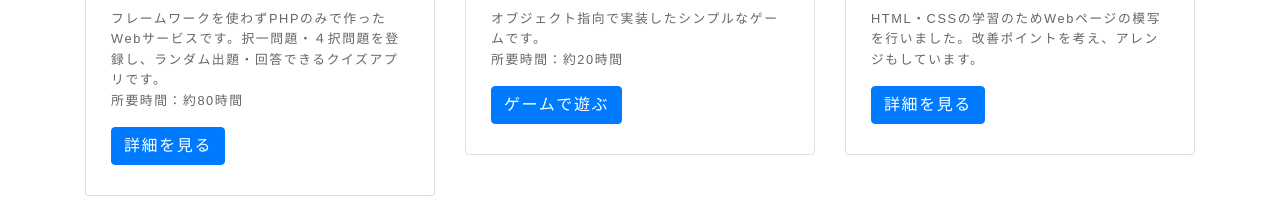
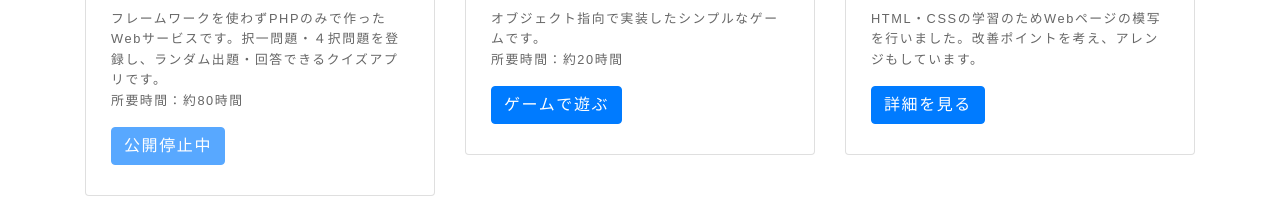
Before and after one commit to oaxisstudio/MyPortfolio, a website: page docs/index.html in a window 1280 px wide. Shown: the part 1226-1439 px from the top of the page. Drawn offline with nearby package versions, Linux system fonts and the light colour scheme; a web font is replaced by a local one.

Commit message:
WORKS公開一時停止

```diff
--- a/docs/index.html
+++ b/docs/index.html
@@ -62,7 +62,7 @@
               <p class="card-text">フレームワークを使わずPHPのみで作ったWebサービスです。択一問題・４択問題を登録し、ランダム出題・回答できるクイズアプリです。<br>
                 所要時間：約80時間
               </p>
-              <a href="http://3.114.143.203/examin/" class="btn btn-primary" target="_blank">詳細を見る</a>
+              <a href="http://3.114.143.203/examin/" class="btn btn-primary disabled" target="_blank">公開停止中</a>
             </div>
           </div>
         </div>
```
